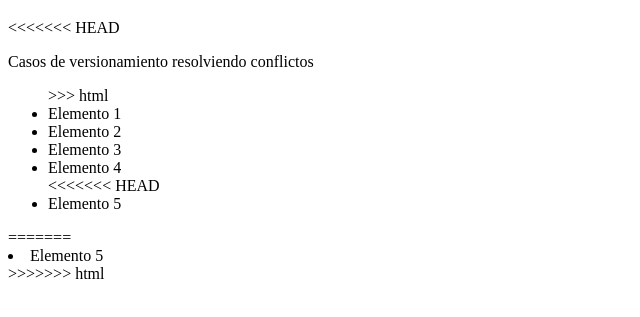
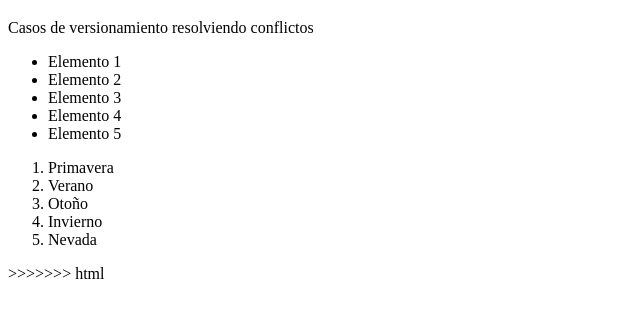
Before and after one commit to HugoAndres89/ubits-git, a plain HTML site: page index.html in a window 1280 px wide. Shown: the part 61-378 px from the top of the page, without its empty margins (0-640 px from the left). Drawn offline with Linux system fonts and the light colour scheme.

Commit message:
Agregando estaciones del año

```diff
--- a/index.html
+++ b/index.html
@@ -8,19 +8,20 @@
 </head>
 <body>
     <h1>Git & Github</h1>
-<<<<<<< HEAD
     <p>Casos de versionamiento resolviendo conflictos</p>
     <ul>
-    >>> html
         <li>Elemento 1</li>
         <li>Elemento 2</li>
         <li>Elemento 3</li>
         <li>Elemento 4</li>
-<<<<<<< HEAD
         <li>Elemento 5</li>
     </ul>
-=======
-        <li>Elemento 5</li>
+    <ol>
+        <li>Primavera</li>
+        <li>Verano</li>
+        <li>Otoño</li>
+        <li>Invierno</li>
+        <li>Nevada</li>
     </ol>
     <scrip src="index.js"></scrip>
 >>>>>>> html
```
